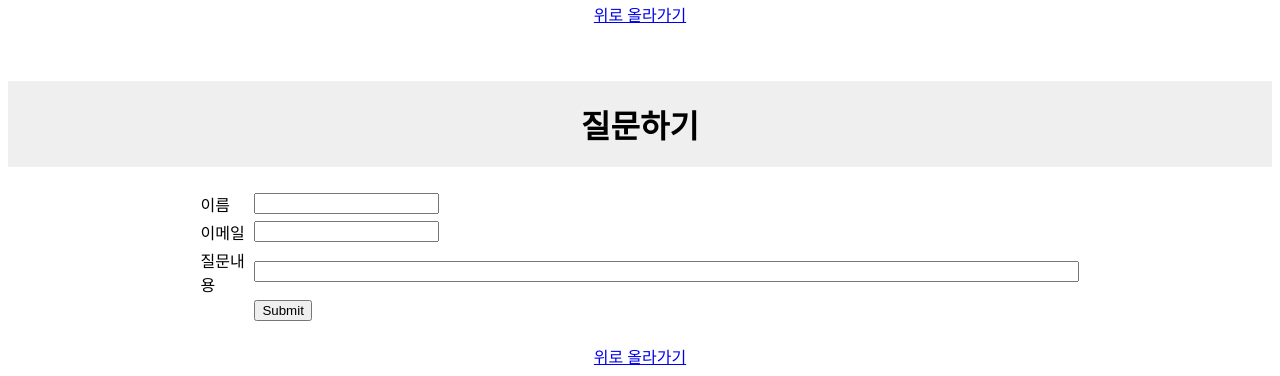
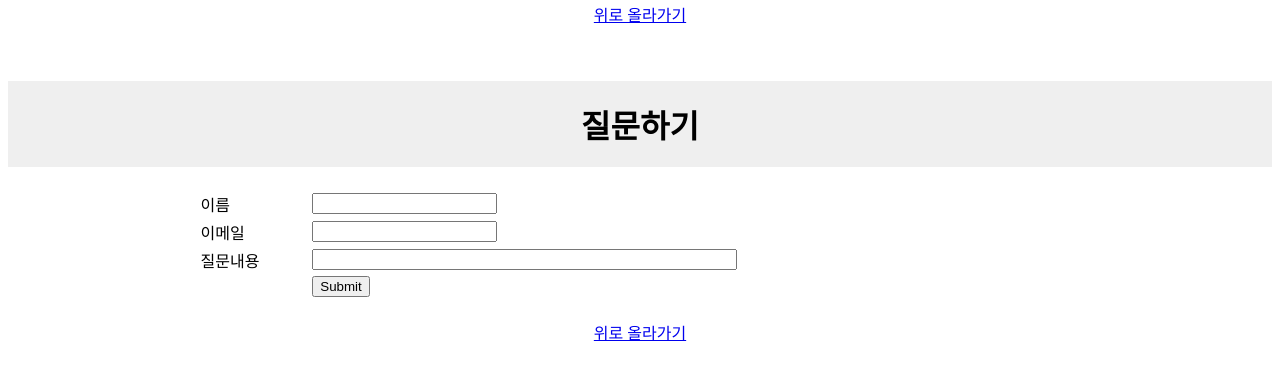
Before and after one commit to parcblanc/edit, a plain HTML site: page index.html in a window 1280 px wide. Shown: the part 1131-1507 px from the top of the page. After the commit the page ends 1483 px from the top, so only its background shows below. Drawn offline with Linux system fonts and the light colour scheme.

Commit message:
Update index.html

```diff
--- a/index.html
+++ b/index.html
@@ -42,7 +42,7 @@
 		</tr>
 		<tr>
 			<td>질문내용</td>
-			<td><input name="text" type="textarea" size=100 cols=6></td>
+			<td><input name="text" type="textarea" size=50 cols=10></td>
 		</tr>
 		<tr>
 			<td></td>
```
